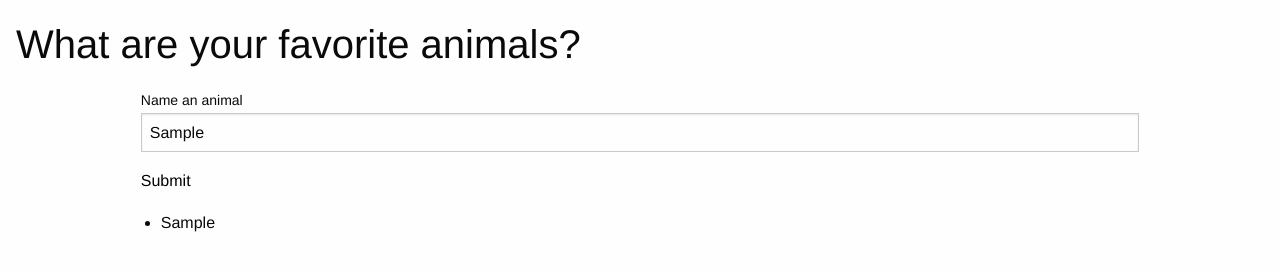
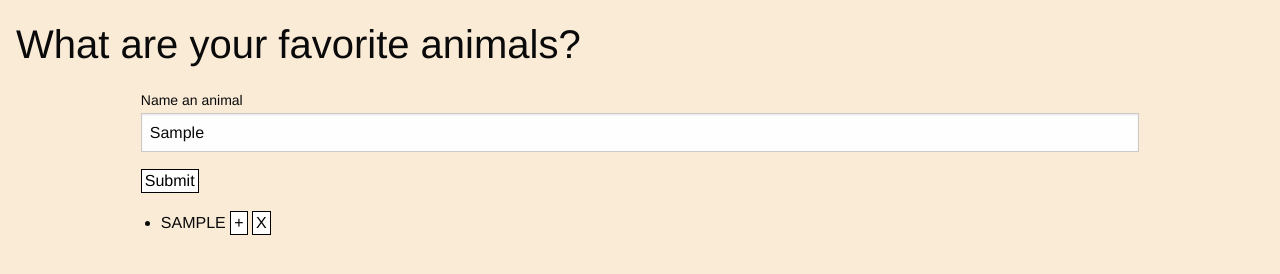
Before and after one commit to zoe-arbuckle/day-2-hw, a plain HTML site: page index.html in a window 1280 px wide. Both pictures are taken after typing "Sample" into the empty fields and a click on the button "Submit". Drawn offline with nearby package versions, Linux system fonts and the light colour scheme.

Commit message:
Add buttons for promotion and deletion - not yet functional

```diff
--- a/index.css
+++ b/index.css
@@ -1,8 +1,17 @@
 body{
     padding: 1rem;
+    background-color: antiquewhite;
 }
 
 section > div {
     width: 80%;
     margin: 1rem auto;
 }
+
+button{
+    border-width: 1px;
+    border-color: black;
+    border-style: solid;
+    padding: 3px;
+    background-color: white;
+}
--- a/index.js
+++ b/index.js
@@ -1,20 +1,38 @@
 const submitForm = document.querySelector('#submitForm')
 const listInfo = document.querySelector('#listInfo')
 
-function deleteItem(){
+function deleteItem(e){
+    e.preventDefault()
+    $(this).parent.remove()
+}
 
+function renderDeleteButton(){
+    const delButton = document.createElement('button')
+    delButton.textContent = 'X'
+
+    return delButton.outerHTML
+}
+
+function renderPromoteButton(){
+    const promote = document.createElement('button')
+    promote.textContent = '+'
+
+    return promote.outerHTML
 }
 
 function renderListItem(value){
     const item = document.createElement('li')
-    item.innerHTML = `${value}`
-    listInfo.prepend(item) //work out how to prepend
+    const del = renderDeleteButton()
+    const promote = renderPromoteButton()
+    item.innerHTML = `${value}    ${promote} ${del}`
+    listInfo.prepend(item)
 }
 
 function handleSubmit(ev){
   ev.preventDefault()
   const f = ev.target
-  renderListItem(f.animals.value)
+  const val = f.animals.value.toUpperCase()
+  renderListItem(val)
 }
 
 submitForm.addEventListener('submit', handleSubmit)
```
